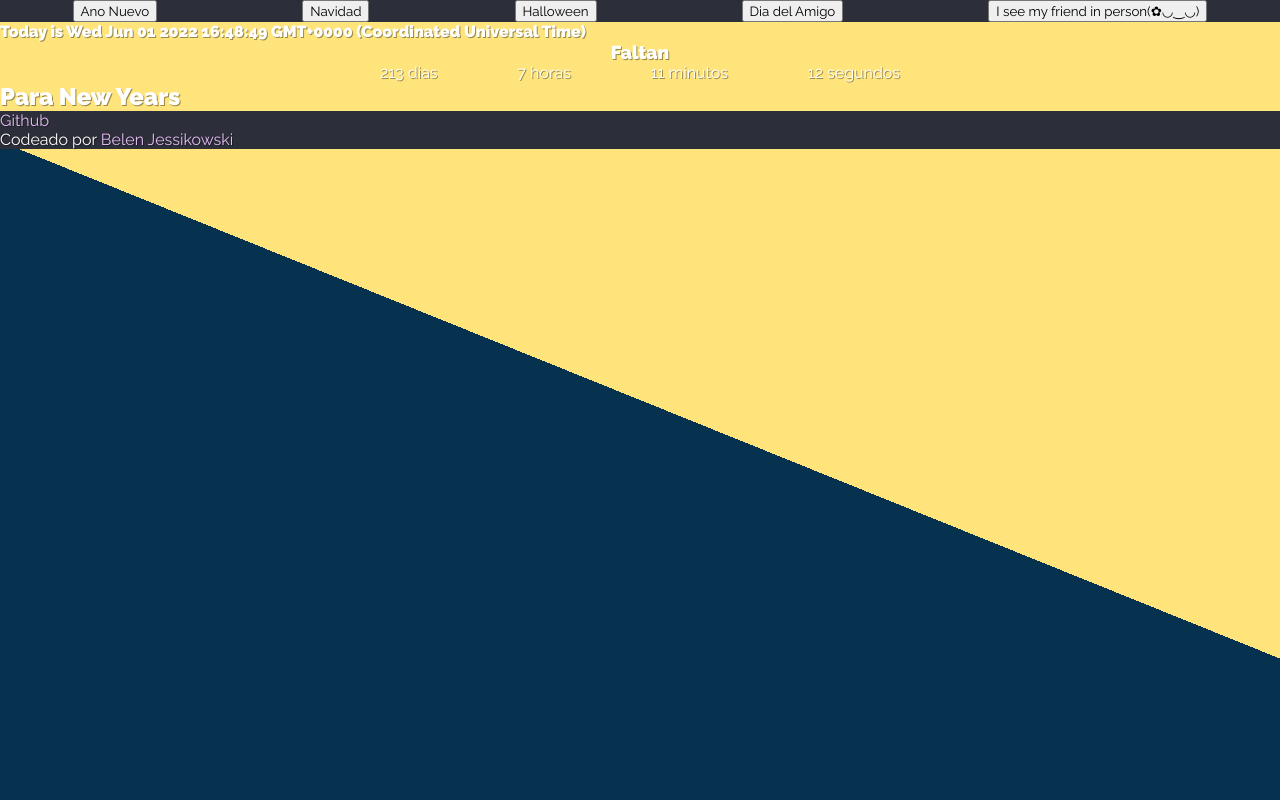
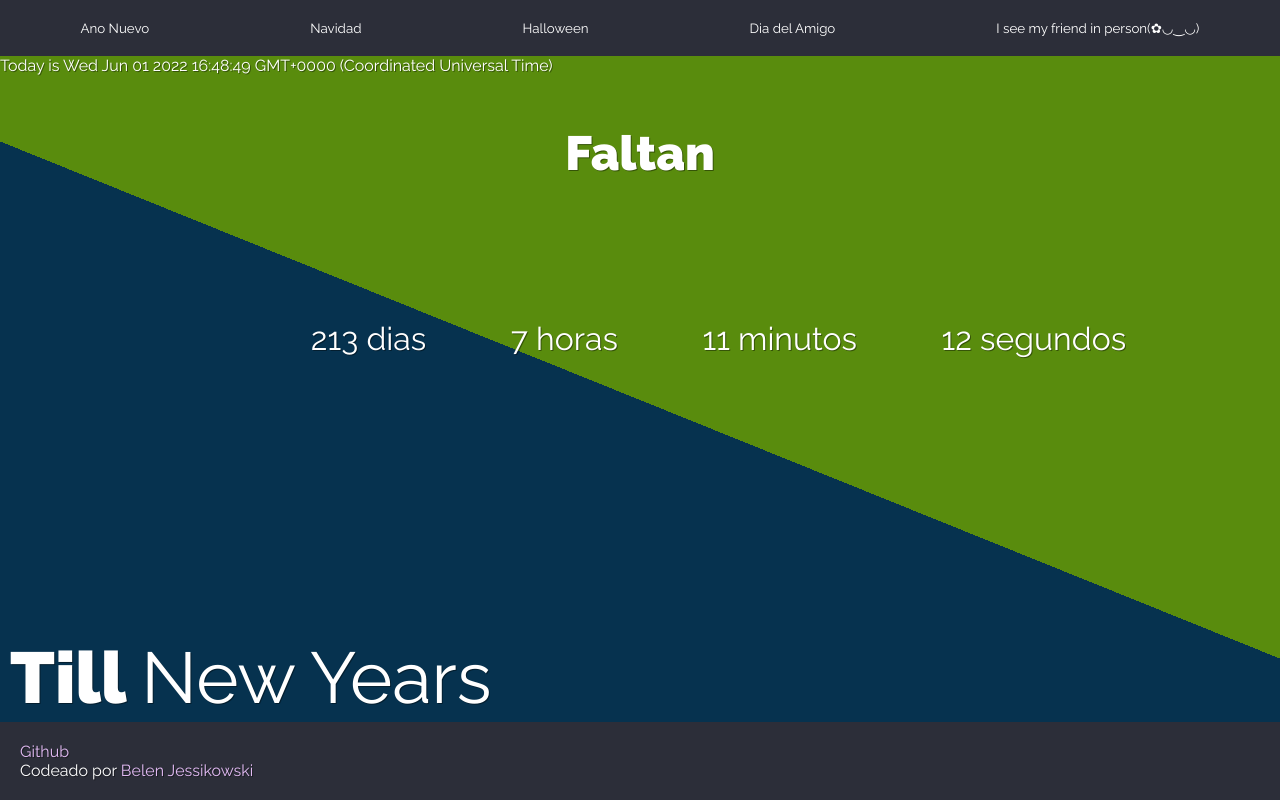
Before and after one commit to beluirina/count-down, a plain HTML site: page index.html in a window 1280 px wide. Both pictures are taken after a click on the button "Ano Nuevo". Drawn offline with Linux system fonts and the light colour scheme.

Commit message:
almost-done-missing-local-storage-update
everything in css,script and html is ready. just missing local storage update for real time count down

```diff
--- a/index.html
+++ b/index.html
@@ -5,6 +5,12 @@
     <meta http-equiv="X-UA-Compatible" content="IE=edge">
     <meta name="viewport" content="width=device-width, initial-scale=1.0">
     <link rel="stylesheet" href="style.css">
+    <!--favicon-->
+    <link rel="apple-touch-icon" sizes="180x180" href="./favicon/apple-touch-icon.png">
+    <link rel="icon" type="image/png" sizes="32x32" href="./favicon/favicon-32x32.png">
+    <link rel="icon" type="image/png" sizes="16x16" href="./favicon/favicon-16x16.png">
+    <link rel="manifest" href="./favicon/site.webmanifest">
+
     <title>Countdown</title>
 </head>
 <body class="iGetToSeeThem">
@@ -31,7 +37,7 @@
         </div>
 
         <div class="text-below">
-        <h1>Para <strong class="selected-date"> <!--Input selected date-->  </strong></h1>
+        <h1>Till <strong class="selected-date"> <!--Input selected date-->  </strong></h1>
         </div>
     </article>
 
--- a/script.js
+++ b/script.js
@@ -41,18 +41,11 @@ function showRemaining(end){
     hoursDisplay.innerHTML = hours + ' horas';
     minutesDisplay.innerHTML = minutes + ' minutos';
     secondsDisplay.innerHTML = seconds + ' segundos';
-}
-function theCountdown(forWhat){
-    document.querySelector('.selected-date').innerHTML = forWhat;
-}
-function aestheticControl(addedClass){
-    body.className = addedClass
-}
 
-//default style
-let timer = setInterval(showRemaining(newYear), 1000);
-document.querySelector('.selected-date').innerHTML = 'new year';
-
+    setInterval(function(){
+    ++howLongLeft
+    localStorage.setItem('howlongleft',howLongLeft);
+    }, 1000);
 
     let selectEvent = (event) => {
         let selected = event.target.id // 'christmas' - comes in as a string
@@ -60,7 +53,11 @@ let selectEvent = (event) => {
         //change display depending on option selected. through event id
         switch(selected) {
             case "newYear":
-            setInterval(showRemaining(newYear), 1000);
+                setInterval(function(){
+                    --howLongLeft
+                    showRemaining(newYear)
+                    localStorage.setItem('newYear',newYear);
+                    }, 1000);
                 theCountdown('New Years');
                 aestheticControl(selected);
                 break;
@@ -94,3 +91,18 @@ let selectEvent = (event) => {
     }
     //pay attention to when i click on the button options and excecute function when i do
     options.forEach((date) => { date.addEventListener("click", selectEvent); });
+
+}
+function theCountdown(forWhat){
+    document.querySelector('.selected-date').innerHTML = forWhat;
+}
+function aestheticControl(addedClass){
+    body.className = addedClass
+}
+
+//default style
+
+document.querySelector('.selected-date').innerHTML = 'I get to see them!';
+
+
+showRemaining(iGetToSeeThem)
--- a/style.css
+++ b/style.css
@@ -1,5 +1,9 @@
 @import url('https://fonts.googleapis.com/css2?family=Raleway:wght@400;900&display=swap');
 
+:root {
+    --var-header: rgb(44, 46, 57);
+    --var-header-text: white;
+}
 *{
     box-sizing: border-box;
     font-family: 'Raleway', sans-serif;
@@ -10,16 +14,21 @@ body{
     height:100vh;
 }
 .newYear{
-    background: linear-gradient(22deg, #06324f 50%, #fee47a 10%);
+    background: linear-gradient(22deg, #06324f 50%, #598c0d 10%);
     color: white;
     text-shadow: 1px 1px 0 rgba(0, 0, 0, 0.397);
+
 }
 .christmas{
     background: linear-gradient(22deg,  #21372c 50%,  #b74947 10%);
+    color: white;
+
 }
 
 .halloween{
     background: linear-gradient(22deg, #1c1e1d 50%, #fb8037 10%);
+    color: white;
+
 }
 .friendsDay{
     background: linear-gradient(22deg, #5588A6 50%, #7CBFBF 10%);
@@ -31,23 +40,58 @@ body{
 header{
     display: flex;
     justify-content: space-around;
-
+    height: 7vh;
+}
+.today-is, strong{
+    font-weight: normal;
+}
+.text-above{
+    margin: 50px;
+    font-size: 3em;
+}
+.numbers div{
+    font-size: 2em;
+    padding-left: 25px;
+}
+button{
+    border: none;
+    background-color: var(--var-header);
+    color: var(--var-header-text);
+}
+button:hover{
+    background-color: var(--var-header);
+    color: hotpink;
 }
 .text-above{
     text-align: center;
 }
+.text-below{
+    position: absolute;
+    font-weight: bold;
+    font-size: 3em;
+    bottom: 80px;
+    margin-left: 10px;
+}
 .numbers{
+    position: absolute;
     display: flex;
-    margin: auto;
-    width: 600px;
+    left: 20%;
+    top: 40%;
+    width: 900px;
     justify-content: space-around;
+
 }
 
 
 footer, header{
-    background-color: rgb(44, 46, 57);
-    color: white;
+    background-color: var(--var-header);
+    color: var(--var-header-text);
     width: 100%;
+}
+footer{
+    position: absolute;
+    padding: 20px;
+    bottom: 0;
 }
 a{
     text-decoration: none;
```
Also changed, not shown: favicon/android-chrome-192x192.png (added), favicon/android-chrome-512x512.png (added), favicon/apple-touch-icon.png (added), favicon/favicon-16x16.png (added), favicon/favicon-32x32.png (added), favicon/favicon.ico (added), favicon/site.webmanifest (added), 1 other file. Lines whose indentation alone changed are shown as unchanged.
